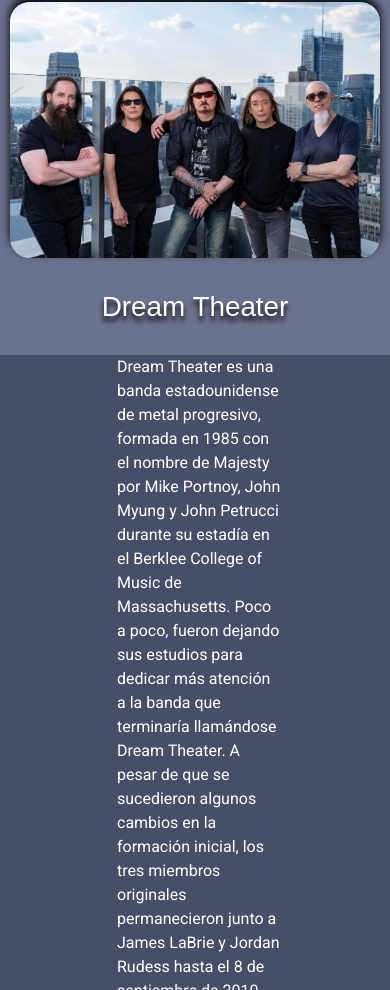
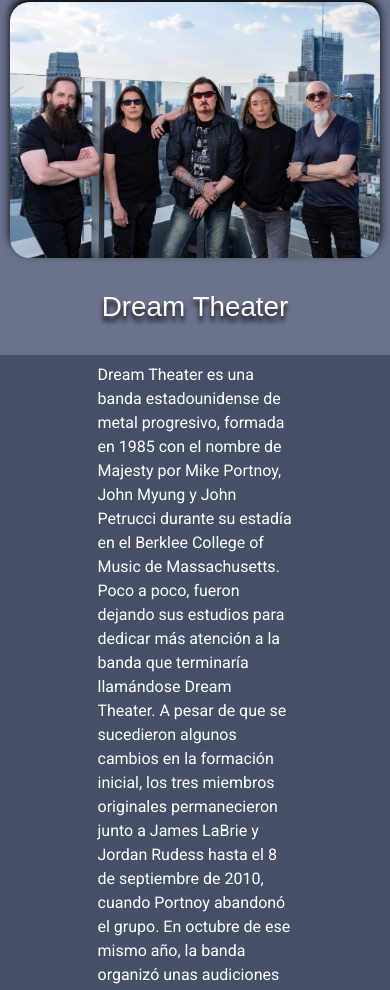
Before and after one commit to jumaay/dtarg.github.io, a website: page pages/biografia.html in a window 390 px wide. Shown: the part 110-1100 px from the top of the page. Drawn offline with nearby package versions, Linux system fonts and the light colour scheme; a web font is replaced by a local one.

Commit message:
fixed some css stuff

```diff
--- a/scss/html/_biografia.scss
+++ b/scss/html/_biografia.scss
@@ -26,11 +26,7 @@
         background-color: nth($dtColors , 2);
         color: #fff;
         font-family: $font-par;
-        padding-left: 30%;
-
-        p{
-            width: 60%;
-        }
+        padding: 2% 25% 2%;
         a{
             @include links-mixin(nth($dtColors, 4));
         }
@@ -42,10 +38,6 @@
      /* MOBILE MQ */
      @media screen and (max-width:600px){
         section{
-            padding-left: 0;
-
-            p{
-                width: 100%;
-            }
+            padding: 0px;
         }
      }
```
Also changed, not shown: css/styles.css.
